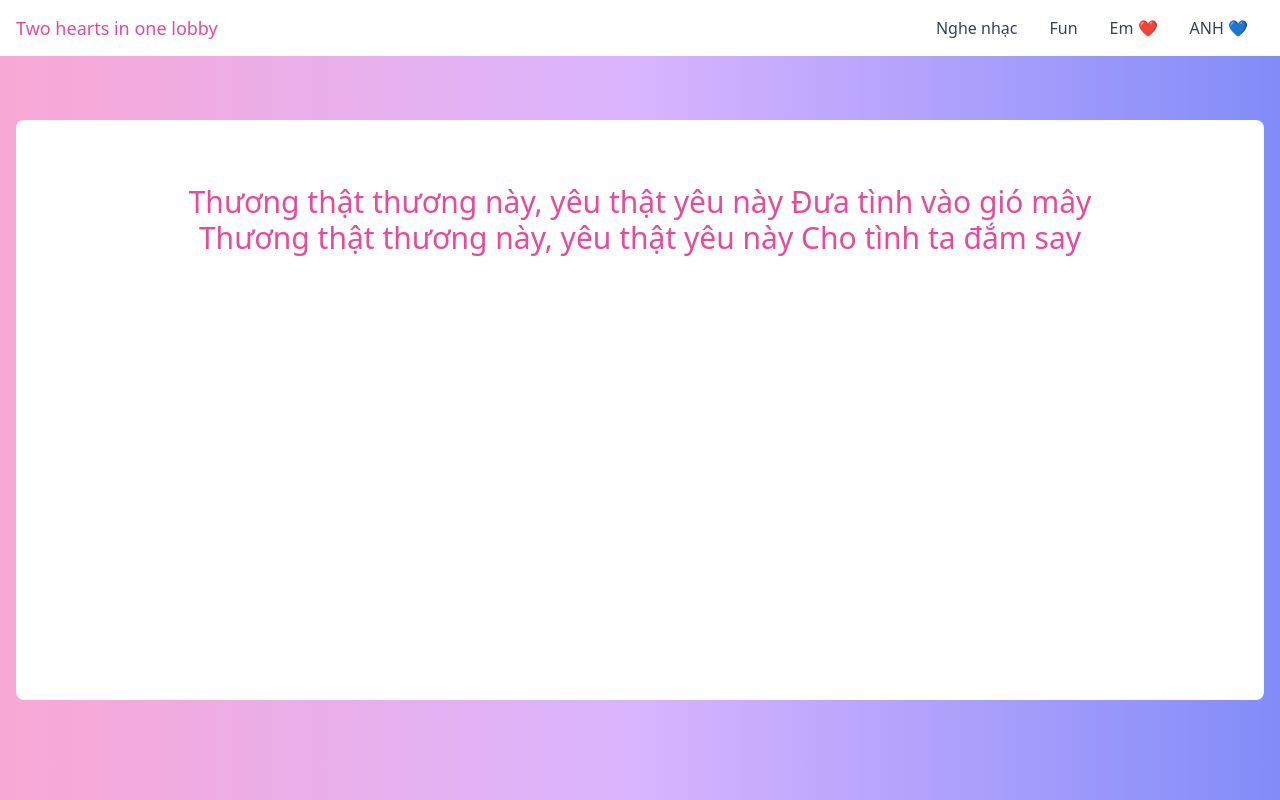
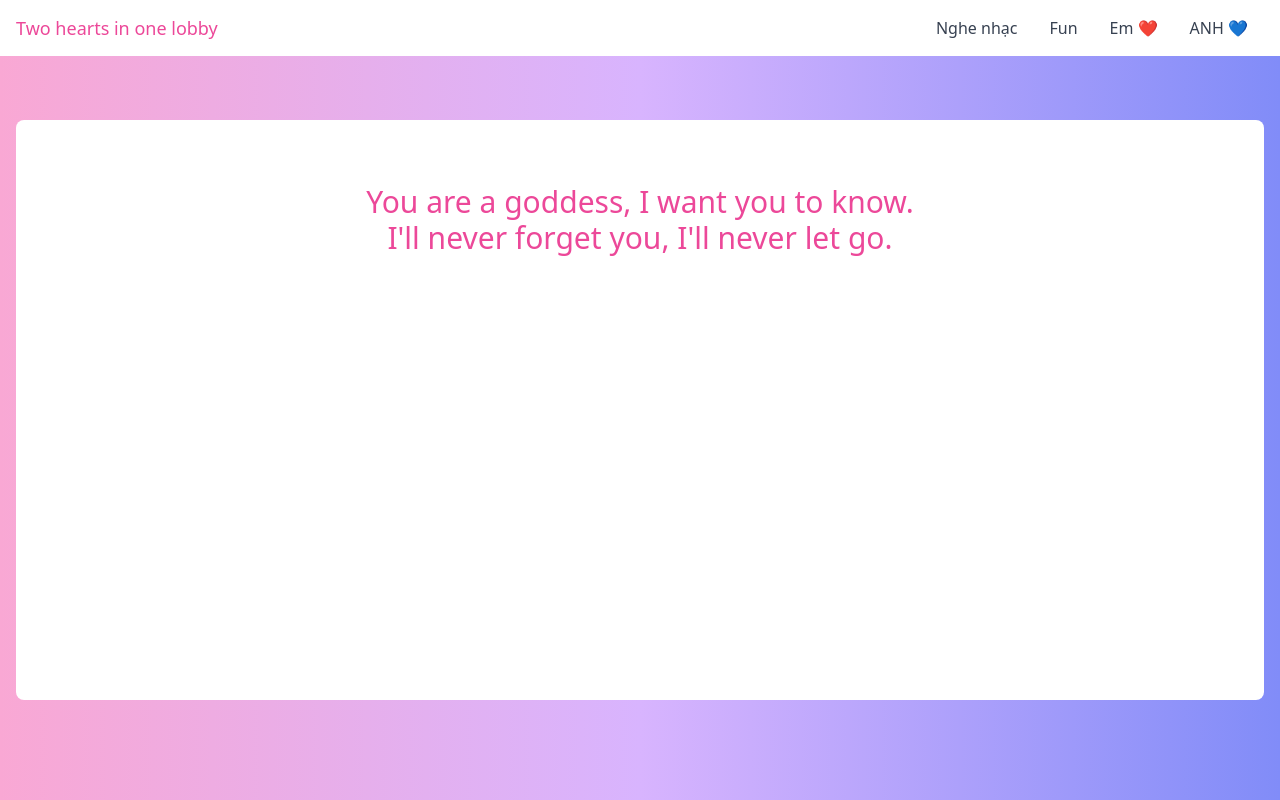
Before and after one commit to truongnguyen0868795985/vy, a React (Create React App) app: page / in a window 1280 px wide. Built offline with nearby package versions, Linux system fonts and the light colour scheme.

Commit message:
Change introduce

```diff
--- a/src/App.js
+++ b/src/App.js
@@ -108,9 +108,8 @@ function App() {
         "
           >
             <h1 className="text-pink-500 text-3xl text-center mb-5">
-              Thương thật thương này, yêu thật yêu này Đưa tình vào gió mây{" "}
-              <br />
-              Thương thật thương này, yêu thật yêu này Cho tình ta đắm say
+              You are a goddess, I want you to know. <br />
+              I'll never forget you, I'll never let go.
             </h1>
             <div className="flex justify-center">
               {/* <img
```
